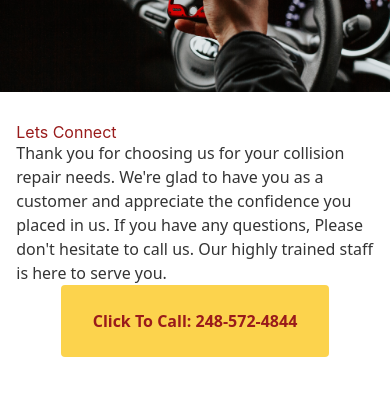
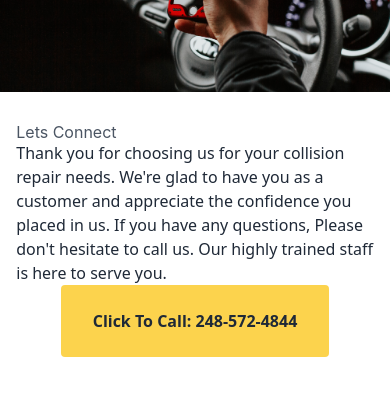
Before and after one commit to austinwhisman/4mCollision, a Gatsby site: page /kia in a window 390 px wide. Shown: the part 2920-3335 px from the top of the page. Built offline with nearby package versions, Linux system fonts and the light colour scheme; Gatsby itself is replaced by a stand-in of ours.

```diff
--- a/src/pages/kia.js
+++ b/src/pages/kia.js
@@ -67,16 +67,16 @@
         <div className="col-span-1 lg:col-span-2 grid grid-cols-1 lg:grid-cols-2">
             <div className="w-full ml-auto relative lg:pt-16 mx-auto lg:border-8 lg:border-yellow-300 bg-white lazyload transition-opacity duration-1000 ease-in-out opacity-0">
                 <div className="relative w-11/12 mx-auto">
-                    <h1 className="mt-8 text-red-800 lazyload transition-opacity duration-1000 ease-in-out opacity-0">Lets Connect</h1>
-                    <p className ="lazyload transition-opacity duration-1000 ease-in-out opacity-0">
+                    <h1 className="mt-8 text-gray-600 lazyload transition-opacity duration-1000 ease-in-out opacity-0">Lets Connect</h1>
+                    <p className ="text-gray-800 font-medium lazyload transition-opacity duration-1000 ease-in-out opacity-0">
                         Thank you for choosing us for your collision repair needs.
                         We're glad to have you as a customer and appreciate the confidence you placed in us.
                         If you have any questions, Please don't hesitate to call us.
                         Our highly trained staff is here to serve you.
                     </p>
                     <div className="w-3/4 max-w-xs mx-auto">
-                        <button className="relative w-full bg-yellow-300 before:bg-gray-800 hvr-sweep-to-right font-bold px-4 font-sans rounded text-black hover:text-yellow-300 py-6 lazyload transition-opacity duration-1000 ease-in-out opacity-0 mb-12">
-                            <a href="tel:2485724844" className=" lazyload transition-opacity duration-1000 ease-in-out opacity-0 mx-auto text-red-800" >
+                        <button className="relative w-full bg-yellow-300 before:bg-gray-800 hvr-sweep-to-right font-bold px-4 font-sans rounded text-gray-800 hover:text-yellow-300 py-6 lazyload transition-opacity duration-1000 ease-in-out opacity-0 mb-12">
+                            <a href="tel:2485724844" className=" lazyload transition-opacity duration-1000 ease-in-out opacity-0 mx-auto" >
                                 Click To Call: 248-572-4844
                             </a>
                         </button>
```
